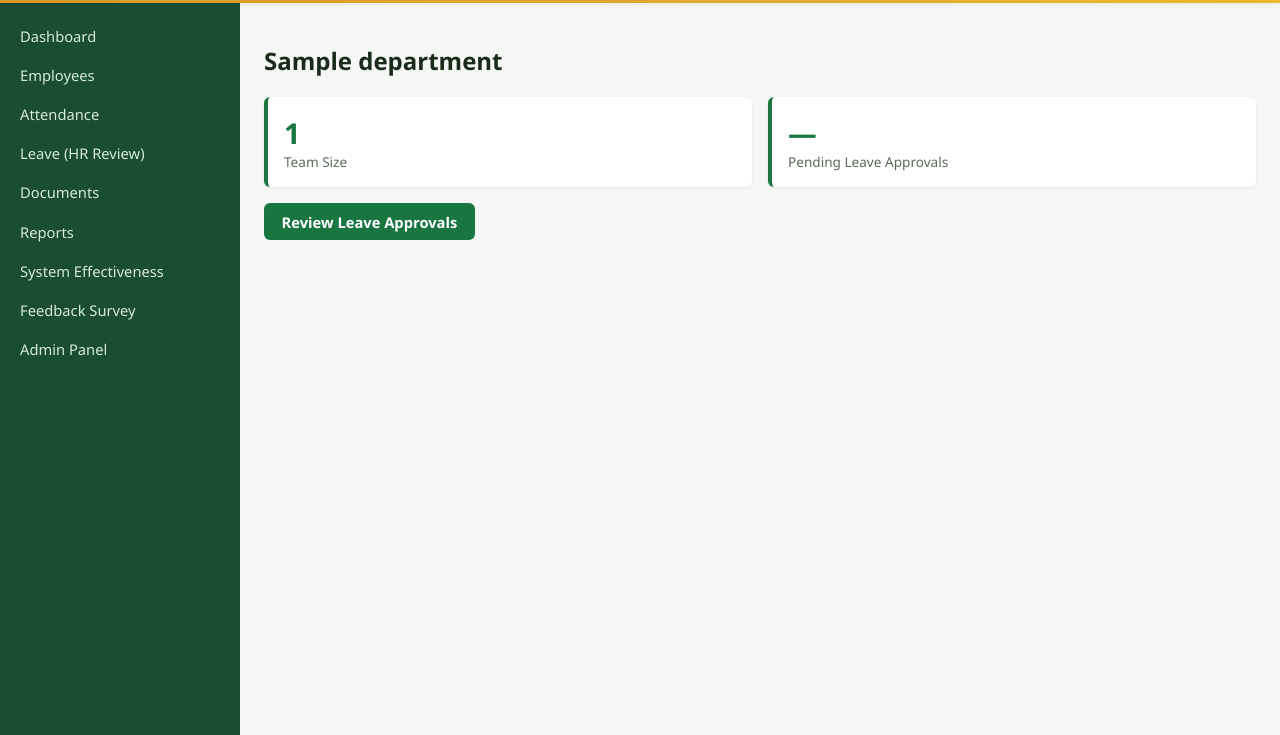
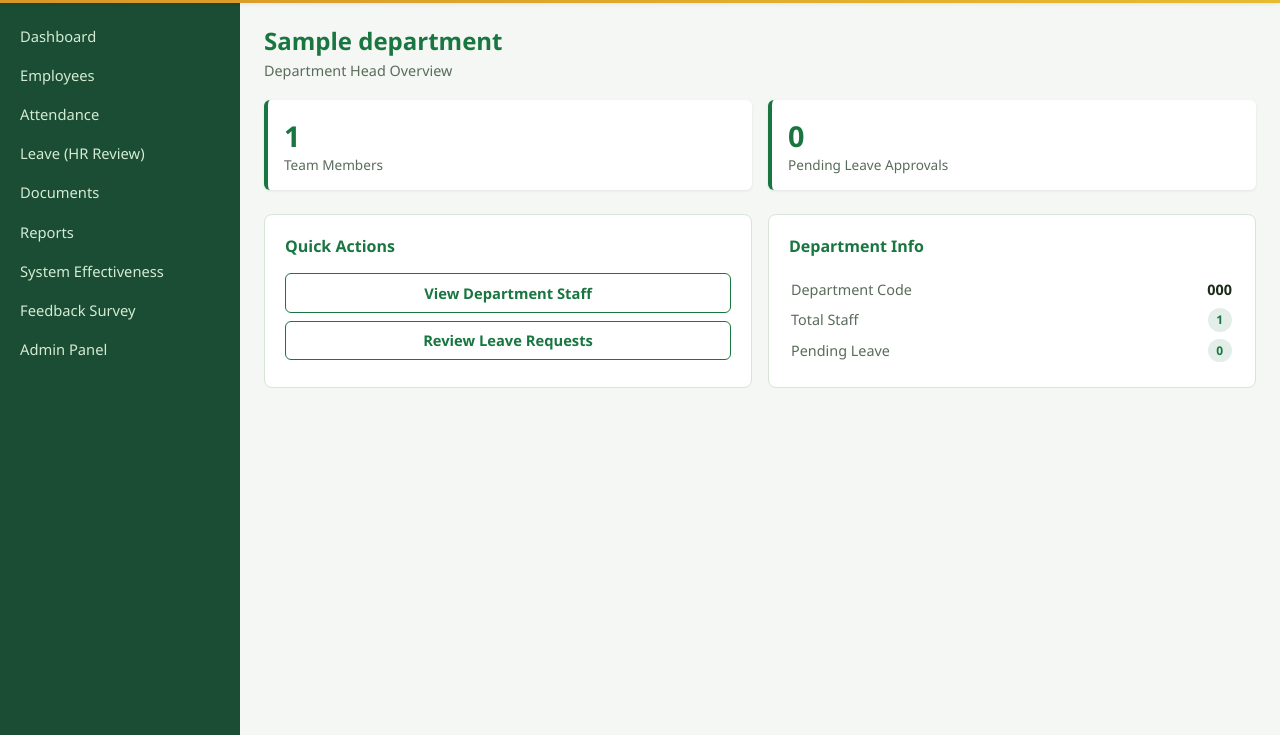
Before and after one commit to Goddy36-A/miu-ems, a Django app: page /department-head/ in a window 1280 px wide. Shown: the part 64-799 px from the top of the page. Run offline with Django 5.2, Linux system fonts and the light colour scheme; a user stored in the database is signed in; tables that the repository leaves empty hold one stand-in row (values such as "Sample post").

Commit message:
feat: polished department head dashboard with team metrics and quick actions

```diff
--- a/templates/dashboard/department_head_dashboard.html
+++ b/templates/dashboard/department_head_dashboard.html
@@ -1,10 +1,65 @@
 {% extends "base.html" %}
 {% block title %}Department Dashboard{% endblock %}
 {% block content %}
-<h2>{{ department.name|default:"My Department" }}</h2>
-<div class="metric-cards">
-  <div class="metric-card"><div class="value">{{ team_size|default:"—" }}</div><div class="label">Team Size</div></div>
-  <div class="metric-card"><div class="value">{{ pending_leave|default:"—" }}</div><div class="label">Pending Leave Approvals</div></div>
+
+<div style="margin-bottom:1.25rem;">
+  <h2 style="margin:0;color:var(--miu-primary);">
+    {% if department %}{{ department.name }}{% else %}My Department{% endif %}
+  </h2>
+  <p style="margin:0.25rem 0 0;color:var(--miu-muted);font-size:0.9rem;">
+    Department Head Overview
+  </p>
 </div>
-<p><a class="btn btn-primary" href="{% url 'leave:department_approvals' %}">Review Leave Approvals</a></p>
+
+{% if department %}
+<div class="metric-cards" style="margin-bottom:1.5rem;">
+  <div class="metric-card">
+    <div class="value" style="color:var(--miu-primary);">{{ team_size }}</div>
+    <div class="label">Team Members</div>
+  </div>
+  <div class="metric-card">
+    <div class="value" style="color:{% if pending_leave > 0 %}var(--miu-danger){% else %}var(--miu-primary){% endif %};">
+      {{ pending_leave }}
+    </div>
+    <div class="label">Pending Leave Approvals</div>
+  </div>
+</div>
+
+<div style="display:grid;grid-template-columns:1fr 1fr;gap:1rem;">
+  <div class="card">
+    <h3 style="margin-top:0;color:var(--miu-primary);font-size:1rem;">Quick Actions</h3>
+    <div style="display:flex;flex-direction:column;gap:0.5rem;">
+      <a href="{% url 'employees:list' %}"         class="btn btn-outline" style="text-align:center;">View Department Staff</a>
+      <a href="{% url 'leave:department_approvals' %}" class="btn btn-outline" style="text-align:center;">
+        Review Leave Requests
+        {% if pending_leave > 0 %}
+          <span class="badge badge-danger" style="margin-left:0.4rem;">{{ pending_leave }}</span>
+        {% endif %}
+      </a>
+    </div>
+  </div>
+  <div class="card">
+    <h3 style="margin-top:0;color:var(--miu-primary);font-size:1rem;">Department Info</h3>
+    <table style="width:100%;font-size:0.9rem;">
+      <tr><td style="color:var(--miu-muted);padding:0.3rem 0;">Department Code</td>
+          <td style="text-align:right;font-weight:600;">{{ department.code }}</td></tr>
+      <tr><td style="color:var(--miu-muted);padding:0.3rem 0;">Total Staff</td>
+          <td style="text-align:right;"><span class="badge badge-success">{{ team_size }}</span></td></tr>
+      <tr><td style="color:var(--miu-muted);padding:0.3rem 0;">Pending Leave</td>
+          <td style="text-align:right;">
+            <span class="badge {% if pending_leave > 0 %}badge-warning{% else %}badge-success{% endif %}">
+              {{ pending_leave }}
+            </span>
+          </td></tr>
+    </table>
+  </div>
+</div>
+
+{% else %}
+<div class="card" style="text-align:center;padding:2rem;color:var(--miu-muted);">
+  <p>No department assigned to your profile yet.</p>
+  <p>Contact HR or the System Administrator to complete your setup.</p>
+</div>
+{% endif %}
+
 {% endblock %}
```
